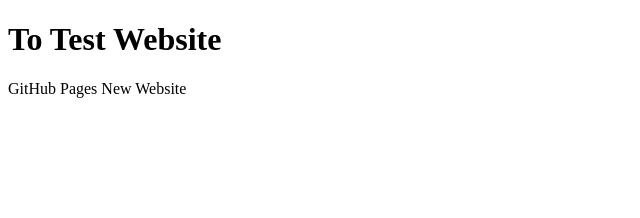
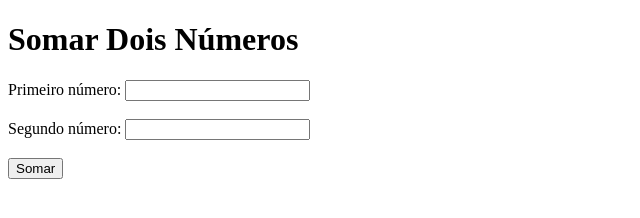
Before and after one commit to pedrosbc/pedro_test_site, a plain HTML site: page index.html in a window 1280 px wide. Shown: the whole page, without its empty margins (0-640 px from the left). Drawn offline with Linux system fonts and the light colour scheme.

Commit message:
Add files via upload

```diff
--- a/index.html
+++ b/index.html
@@ -1,11 +1,29 @@
 <!DOCTYPE html>
-<html>
+<html lang="pt-BR">
 <head>
   <meta charset="UTF-8">
-  <title>Test Website</title>
+  <title>Somador de Números</title>
 </head>
 <body>
-  <h1>To Test Website</h1>
-  <p>GitHub Pages New Website</p>
+  <h1>Somar Dois Números</h1>
+
+  <label>Primeiro número: </label>
+  <input type="number" id="num1"><br><br>
+
+  <label>Segundo número: </label>
+  <input type="number" id="num2"><br><br>
+
+  <button onclick="somar()">Somar</button>
+
+  <h2 id="resultado"></h2>
+
+  <script>
+    function somar() {
+      const n1 = parseFloat(document.getElementById("num1").value) || 0;
+      const n2 = parseFloat(document.getElementById("num2").value) || 0;
+      const soma = n1 + n2;
+      document.getElementById("resultado").innerText = "Resultado: " + soma;
+    }
+  </script>
 </body>
 </html>
```
